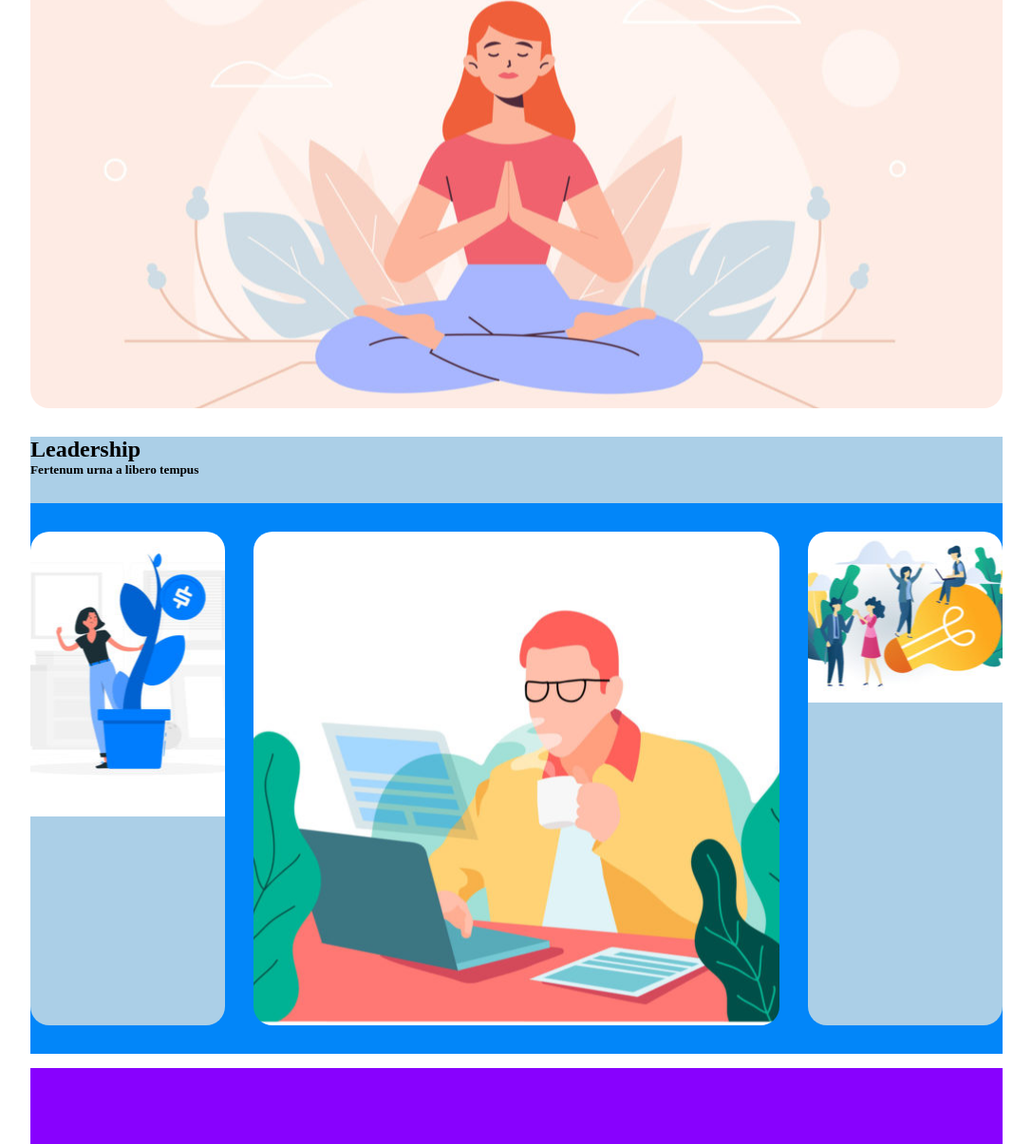
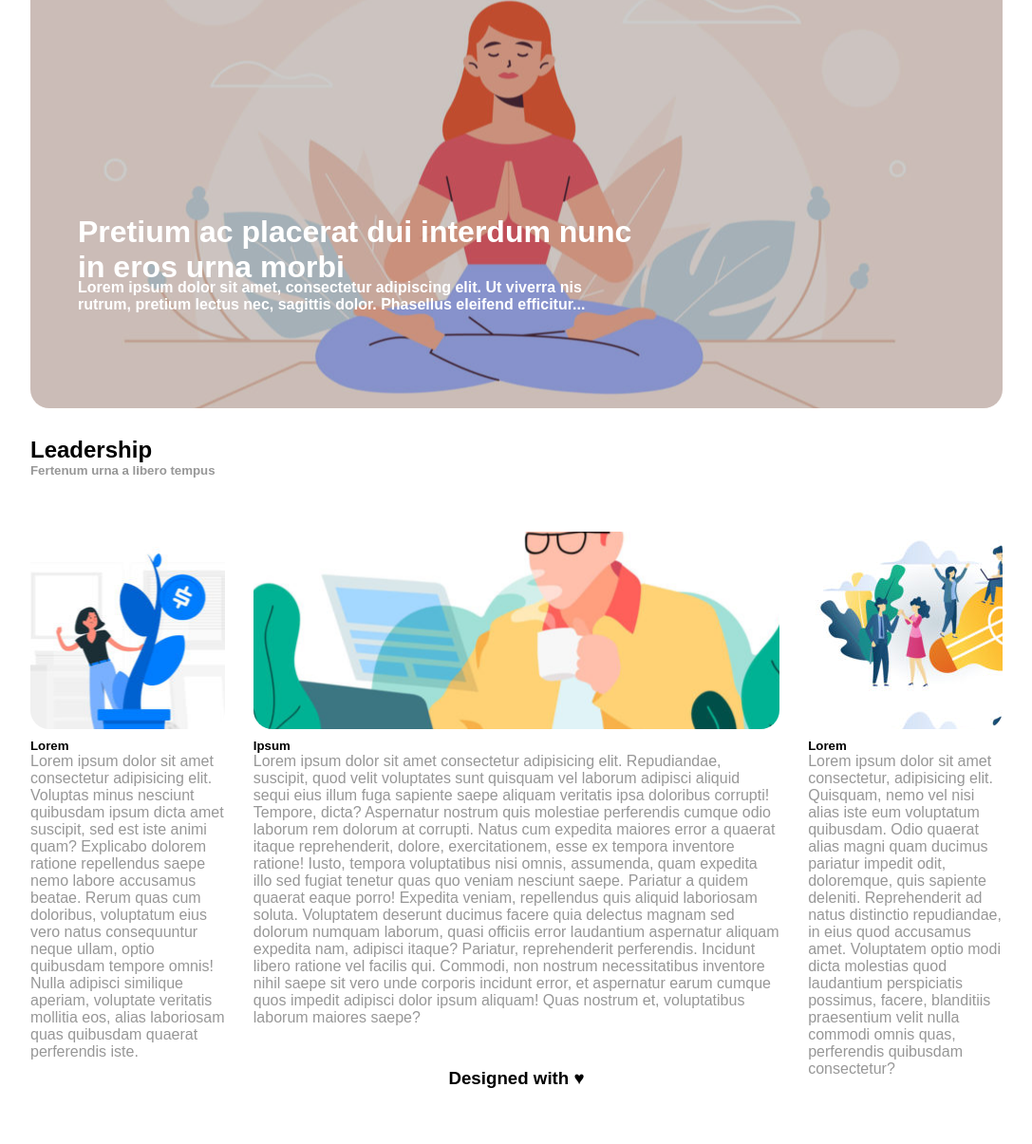
Before and after one commit to sertech89/htmlcss-wp, a plain HTML site: page index.html in a window 1280 px wide. Shown: the part 247-1452 px from the top of the page at 95% size, without its empty margins (96-1183 px from the left). Drawn offline with Linux system fonts and the light colour scheme.

Commit message:
formattazione colonne box blu

```diff
--- a/asset/style.css
+++ b/asset/style.css
@@ -2,6 +2,10 @@
     margin: 0;
     padding: 0;
     box-sizing: border-box;
+}
+
+html{
+    font-family: 'Assistant', sans-serif;
 }
 
 body{
@@ -25,8 +29,22 @@ main{
     margin-bottom: 15px;
 }
 
+.scritta-over{
+    color: white;
+    position: absolute;
+    bottom: 130px;
+    left: 50px;
+    font-size: 2em;
+}
+
+.scritta-over2{
+    color: white;
+    position: absolute;
+    bottom: 100px;
+    left: 50px;
+}
+
 .box-yellow{
-    background-color: rgba(225,214,122,255);
     width: 100%;
     height: 500px;
     background-image: url("./img/banner.jpg");
@@ -35,34 +53,62 @@ main{
 }
 
 .box-blue{
-    background-color: rgba(2,134,249,255);
     width: 100%;
     height: 650px;
     /* margin: 30px 0;  (NON CONVIENE METTERLO)  */
 }
 
+.img-box-blu1{
+    background-image: url("./img/img-1.jpg");
+    background-size: auto;
+    background-position: top;
+    background-repeat: no-repeat, repeat;
+    border-radius: 20px;
+    height: 40%;
+    margin-bottom: 10px;
+}
+
+.img-box-blu2{
+    background-image: url("./img/banner-2.jpg");
+    background-size: auto;
+    background-position: center;
+    border-radius: 20px;
+    height: 40%;
+    margin-bottom: 10px;
+}
+
+.img-box-blu3{
+    background-image: url("./img/img-3.jpg");
+    /* background-repeat: no-repeat, repeat; */
+    background-size: auto;
+    border-radius: 20px;
+    height: 40%;
+    margin-bottom: 10px;
+}
+
+#sottotitolo, p{
+    color: rgba(151,151,151,255);
+}
+
+
 footer{
-    background-color: rgba(136,1,254,255);
     width: 100%;
     height: 80px;
+    text-align: center;
 }
 
 .box-azzurro{
-    background-color: rgba(171,207,231,255);
     width: 100%;
     height: 70px;
     margin-top: 30px;
+    position: relative;
 }
 
 .sx{
     width: 20%;
     height: 520px;
     float: left;
-    background-image: url("./img/img-1.jpg");
-    background-size: auto;
-    background-position: top;
-    background-repeat: no-repeat, repeat;
-    border-radius: 20px;
+
 }
 
 .cc{
@@ -71,21 +117,14 @@ footer{
     float: left;
     margin-left: 30px;
     margin-right: 30px;
-    background-image: url("./img/banner-2.jpg");
-    background-size: auto;
-    background-position: center;
-    border-radius: 20px;
+
 }
 
 .dx{
     width: 20%;
     height: 520px;
     float: left;
-    background-image: url("./img/img-3.jpg");
-    background-repeat: no-repeat, repeat;
-    background-size: auto;
-    background-position: top;
-    border-radius: 20px;
+
 }
 
 .Logo{
@@ -116,13 +155,15 @@ li{
 }
 
 .overlay{
-    background-color: rgba(255, 5, 5, 10);
+    background-color: rgba(0, 0, 0, 0.2);
     position: absolute;
     top: 0;
     bottom: 0;
     right: 0;
-    bottom: 0;
+    left: 0;
+    border-radius: 20px;
 }
+
 
 li:hover{
     background-color: black;
--- a/index.html
+++ b/index.html
@@ -43,9 +43,13 @@
 
         <!-- IMMAGINE PRINCIPALE  -->
         <section class="box-yellow schermata-principale">
-            <div class="schermata-principale">
+
             <div class="overlay"></div>
-        </div>
+                <h2 class="scritta-over">Pretium ac placerat dui interdum nunc <br>
+                in eros urna morbi</h2>
+                <h4 class="scritta-over2">Lorem ipsum dolor sit amet, consectetur adipiscing elit. Ut viverra nis <br> rutrum, pretium lectus nec, sagittis dolor. Phasellus eleifend efficitur...</h4>
+
+
 
         </section>
 
@@ -54,23 +58,34 @@
             <!-- INTESTAZIONE -->
             <div class="box-azzurro" >
                 <h2>Leadership</h2>
-                <h5>Fertenum urna a libero tempus</h5>
+                <h5 id="sottotitolo">Fertenum urna a libero tempus</h5>
             </div>
 
             <!-- PRIMA IMMAGINE -->
             <div class="box-azzurro sx" >
-
+                <div class="img-box-blu1"></div>
+                <h5><strong>Lorem</strong></h5>
+                <p>Lorem ipsum dolor sit amet consectetur adipisicing elit. Voluptas minus nesciunt quibusdam ipsum dicta amet suscipit, sed est iste animi quam? Explicabo dolorem ratione repellendus saepe nemo labore accusamus beatae.
+                Rerum quas cum doloribus, voluptatum eius vero natus consequuntur neque ullam, optio quibusdam tempore omnis! Nulla adipisci similique aperiam, voluptate veritatis mollitia eos, alias laboriosam quas quibusdam quaerat perferendis iste.</p>
             </div>
 
             <!-- SECONDA IMMAGINE -->
             <div class="box-azzurro cc" >
-
+                <div class="img-box-blu2"></div>
+                <h5><strong>Ipsum</strong></h5>
+                <p>Lorem ipsum dolor sit amet consectetur adipisicing elit. Repudiandae, suscipit, quod velit voluptates sunt quisquam vel laborum adipisci aliquid sequi eius illum fuga sapiente saepe aliquam veritatis ipsa doloribus corrupti!
+                Tempore, dicta? Aspernatur nostrum quis molestiae perferendis cumque odio laborum rem dolorum at corrupti. Natus cum expedita maiores error a quaerat itaque reprehenderit, dolore, exercitationem, esse ex tempora inventore ratione!
+                Iusto, tempora voluptatibus nisi omnis, assumenda, quam expedita illo sed fugiat tenetur quas quo veniam nesciunt saepe. Pariatur a quidem quaerat eaque porro! Expedita veniam, repellendus quis aliquid laboriosam soluta.
+                Voluptatem deserunt ducimus facere quia delectus magnam sed dolorum numquam laborum, quasi officiis error laudantium aspernatur aliquam expedita nam, adipisci itaque? Pariatur, reprehenderit perferendis. Incidunt libero ratione vel facilis qui.
+                Commodi, non nostrum necessitatibus inventore nihil saepe sit vero unde corporis incidunt error, et aspernatur earum cumque quos impedit adipisci dolor ipsum aliquam! Quas nostrum et, voluptatibus laborum maiores saepe?</p>
             </div>
 
             <!-- TERZA IMMAGINE -->
             <div class="box-azzurro dx" >
-
-
+                <div class="img-box-blu3"></div>
+                <h5><strong>Lorem</strong></h5>
+                <p>Lorem ipsum dolor sit amet consectetur, adipisicing elit. Quisquam, nemo vel nisi alias iste eum voluptatum quibusdam. Odio quaerat alias magni quam ducimus pariatur impedit odit, doloremque, quis sapiente deleniti.
+                Reprehenderit ad natus distinctio repudiandae, in eius quod accusamus amet. Voluptatem optio modi dicta molestias quod laudantium perspiciatis possimus, facere, blanditiis praesentium velit nulla commodi omnis quas, perferendis quibusdam consectetur?</p>
             </div>
 
         </section>
@@ -81,7 +96,8 @@
 
 
     <footer>
-
+        <h3>Designed with &#9829;
+        </h3>
     </footer>
 
 </body>
```
